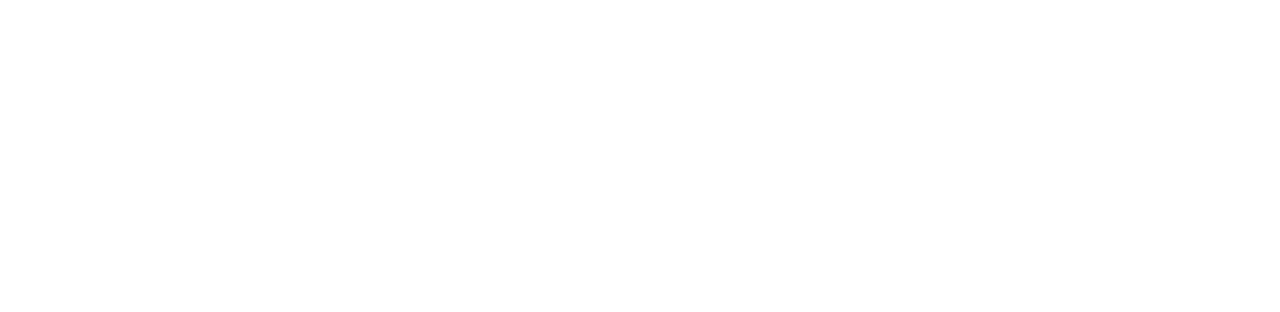
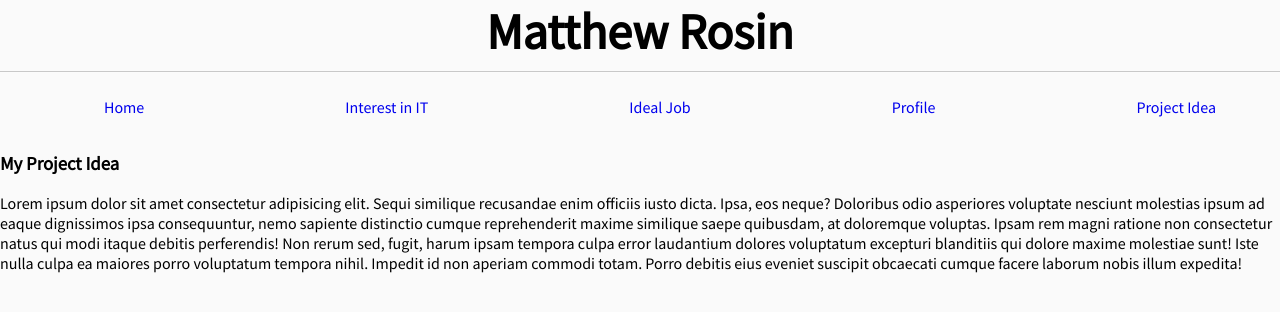
Before and after one commit to S3879003/matty6223.github.io, a plain HTML site: page project.html in a window 1280 px wide. Drawn offline with Linux system fonts and the light colour scheme.

Commit message:
updated index.html

```diff
--- a/Interest.html
+++ b/Interest.html
@@ -0,0 +1,36 @@
+<!DOCTYPE html>
+<html lang="en">
+<head>
+    <meta charset="UTF-8">
+    <meta name="viewport" content="width=device-width, initial-scale=1.0">
+    <title>Matt's Profile</title>
+    <link rel="stylesheet" href="Style.css">
+    <link href="https://fonts.googleapis.com/css2?family=Source+Sans+Pro&display=swap" rel="stylesheet">
+</head>
+<body>
+    <h1 class="title" id="Home">Matthew Rosin</h1>
+    <hr class="hr-main">
+    <ul class="navbar">
+        <li>
+            <a href="index.html"><p>Home</p></a>
+        </li>
+        <li>
+            <a href="Interest.html"><p>Interest in IT</p></a>
+        </li>
+        <li>
+            <a href="Job.html"><p>Ideal Job</p></a>
+        </li>
+        <li>
+            <a href="Profile.html"><p>Profile</p></a>
+        </li>
+        <li>
+            <a href="project.html"><p>Project Idea</p></a>
+        </li>
+    </ul>
+
+    <div>
+        <h3>My Interest In IT</h3>
+        <p>Lorem ipsum dolor sit amet consectetur adipisicing elit. Sequi similique recusandae enim officiis iusto dicta. Ipsa, eos neque? Doloribus odio asperiores voluptate nesciunt molestias ipsum ad eaque dignissimos ipsa consequuntur, nemo sapiente distinctio cumque reprehenderit maxime similique saepe quibusdam, at doloremque voluptas. Ipsam rem magni ratione non consectetur natus qui modi itaque debitis perferendis! Non rerum sed, fugit, harum ipsam tempora culpa error laudantium dolores voluptatum excepturi blanditiis qui dolore maxime molestiae sunt! Iste nulla culpa ea maiores porro voluptatum tempora nihil. Impedit id non aperiam commodi totam. Porro debitis eius eveniet suscipit obcaecati cumque facere laborum nobis illum expedita!</p>
+    </div>
+</body>
+</html>
--- a/project.html
+++ b/project.html
@@ -0,0 +1,36 @@
+<!DOCTYPE html>
+<html lang="en">
+<head>
+    <meta charset="UTF-8">
+    <meta name="viewport" content="width=device-width, initial-scale=1.0">
+    <title>Matt's Profile</title>
+    <link rel="stylesheet" href="Style.css">
+    <link href="https://fonts.googleapis.com/css2?family=Source+Sans+Pro&display=swap" rel="stylesheet">
+</head>
+<body>
+    <h1 class="title" id="Home">Matthew Rosin</h1>
+    <hr class="hr-main">
+    <ul class="navbar">
+        <li>
+            <a href="index.html"><p>Home</p></a>
+        </li>
+        <li>
+            <a href="Interest.html"><p>Interest in IT</p></a>
+        </li>
+        <li>
+            <a href="Job.html"><p>Ideal Job</p></a>
+        </li>
+        <li>
+            <a href="Profile.html"><p>Profile</p></a>
+        </li>
+        <li>
+            <a href="project.html"><p>Project Idea</p></a>
+        </li>
+    </ul>
+
+    <div>
+        <h3>My Project Idea</h3>
+        <p>Lorem ipsum dolor sit amet consectetur adipisicing elit. Sequi similique recusandae enim officiis iusto dicta. Ipsa, eos neque? Doloribus odio asperiores voluptate nesciunt molestias ipsum ad eaque dignissimos ipsa consequuntur, nemo sapiente distinctio cumque reprehenderit maxime similique saepe quibusdam, at doloremque voluptas. Ipsam rem magni ratione non consectetur natus qui modi itaque debitis perferendis! Non rerum sed, fugit, harum ipsam tempora culpa error laudantium dolores voluptatum excepturi blanditiis qui dolore maxime molestiae sunt! Iste nulla culpa ea maiores porro voluptatum tempora nihil. Impedit id non aperiam commodi totam. Porro debitis eius eveniet suscipit obcaecati cumque facere laborum nobis illum expedita!</p>
+    </div>
+</body>
+</html>
```
Also changed, not shown: Job.html (+36 -0 lines), Profile.html (+36 -0 lines), index.html (+15 -6 lines), imgs/33765871_10211233142134279_3787970385509613568_o.jpg (added).
